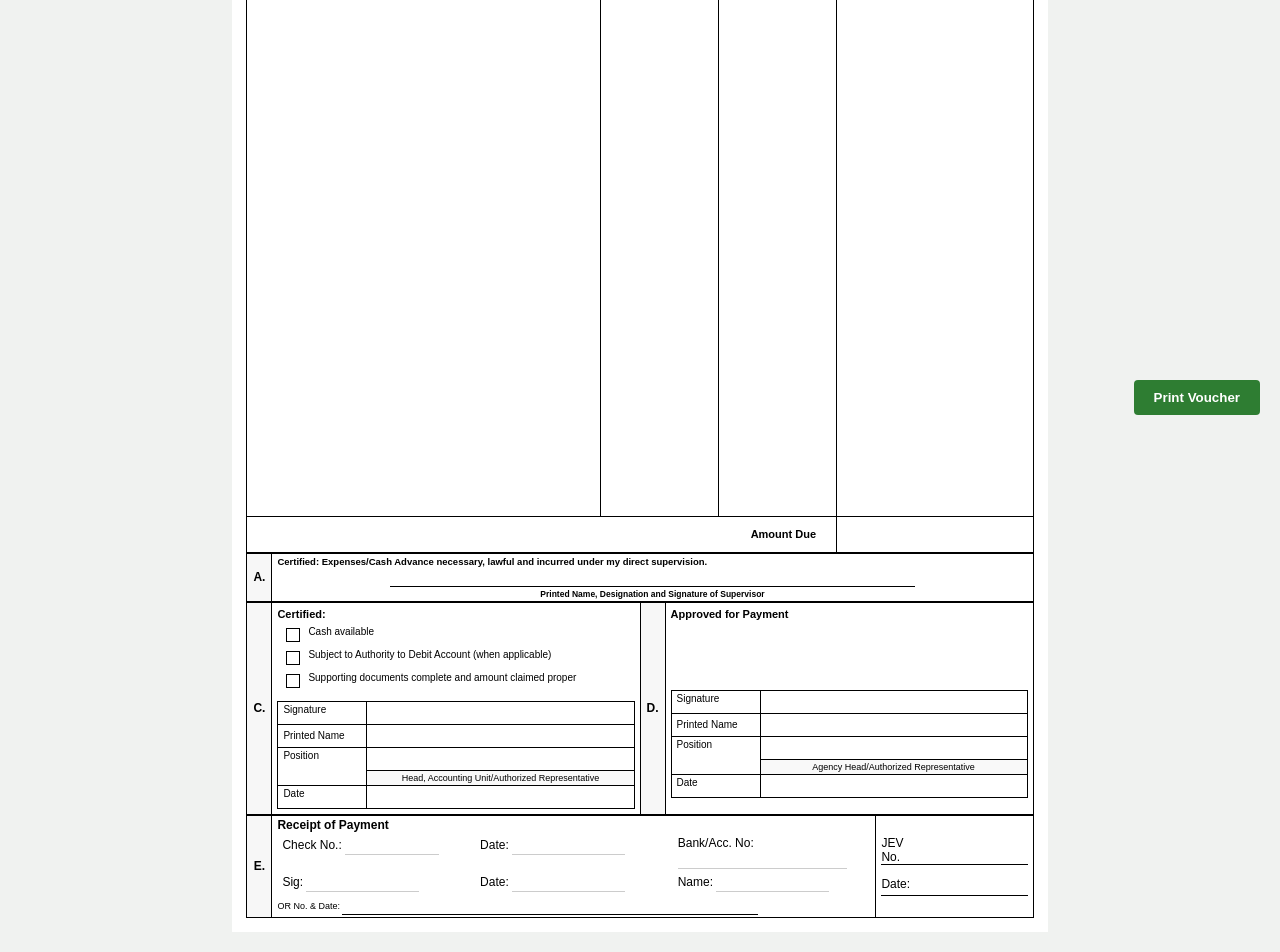
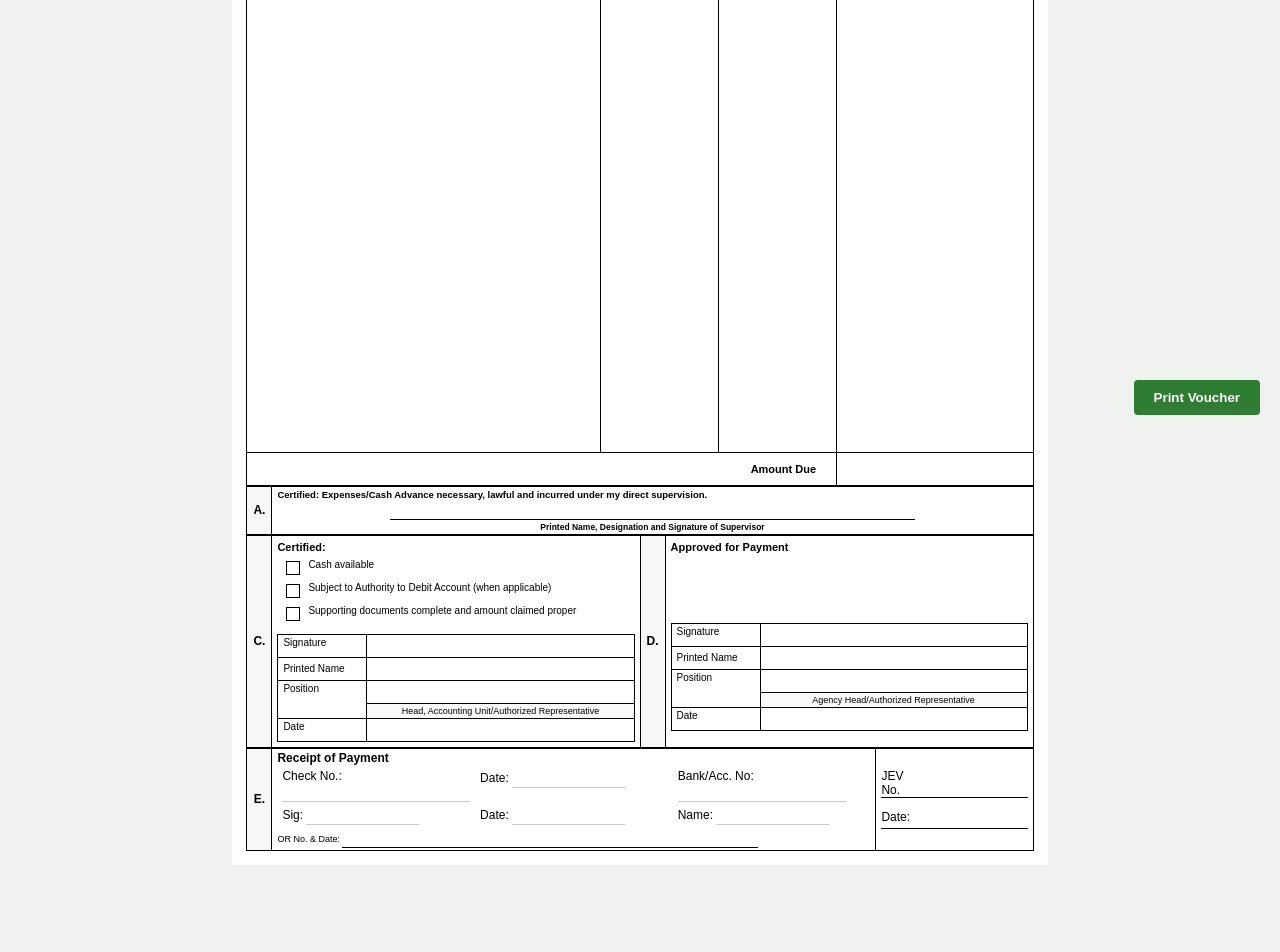
Before and after one commit to iahjhe/DisbursementVoucher, a plain HTML site: page index.html in a window 1280 px wide. Shown: the part 355-1307 px from the top of the page. After the commit the page ends 1240 px from the top, so only its background shows below. Drawn offline with Linux system fonts and the light colour scheme.

Commit message:
Update index.html

```diff
--- a/index.html
+++ b/index.html
@@ -32,9 +32,9 @@
             display: flex;
             flex-direction: column;
             box-sizing: border-box;
-            height: 13.2in;
-            max-height: 13.2in;
-            overflow: hidden;
+            min-height: 12.5in;
+            height: auto;
+            overflow: visible;
         }
 
         table {
@@ -88,7 +88,7 @@
     border: none;
     outline: none;
     resize: none;
-    overflow-y: auto; /* Scroll on screen */
+    overflow-y: auto;
 }
 
         .amount-due-row td {
@@ -213,11 +213,14 @@
 
     .voucher-container {
         position: relative;
-        width: 100%;
+        width: 100% !important;
         max-width: 100%;
         margin: 0 auto;
         page-break-inside: avoid;
         break-inside: avoid;
+        height: auto !important;
+        max-height: none !important;
+
     }
 
     table {
@@ -354,7 +357,7 @@ input[type="checkbox"]:checked::after {
                     <td style="height: 400px; padding: 0;"><textarea class="particulars-input validate-text"></textarea></td>
                     <td style="height: 400px; padding: 0;"><textarea class="particulars-input validate-text"></textarea></td>
                     <td style="height: 400px; padding: 0;"><textarea class="particulars-input validate-text"></textarea></td>
-                    <td style="height: 400px; padding: 0;"><textarea class="particulars-input validate-amount amount-input" style="text-align: right;" placeholder=""></textarea></td>
+                    <td style="height: 400px; padding: 0;"><textarea class="particulars-input validate-amount amount-input" style="text-align: right; font-weight: bold;" placeholder=""></textarea></td>
                 </tr>
                 <tr class="amount-due-row">
                     <td colspan="3" class="bold" style="text-align: right; padding-right: 20px; font-size: 11px;">Amount Due</td>
@@ -455,7 +458,7 @@ input[type="checkbox"]:checked::after {
                     <div class="bold">Receipt of Payment</div>
                     <table style="border: none; margin-top: 2px;">
                         <tr style="border: none;">
-                            <td style="border: none; width: 33%;">Check No.: <input type="text" style="border-bottom: 1px solid #ccc; width: 50%;" class="validate-text"></td>
+                            <td style="border: none; width: 33%;">Check No.: <input type="text" style="border-bottom: 1px solid #ccc; width: 100%;" class="validate-text"></td>
                             <td style="border: none; width: 33%;">Date: <input type="text" style="border-bottom: 1px solid #ccc; width: 60%;" class="validate-date" placeholder=""></td>
                             <td style="border: none; width: 33%;">Bank/Acc. No: <input type="text" style="border-bottom: 1px solid #ccc; width: 90%;" class="validate-text"></td>
                         </tr>
```
